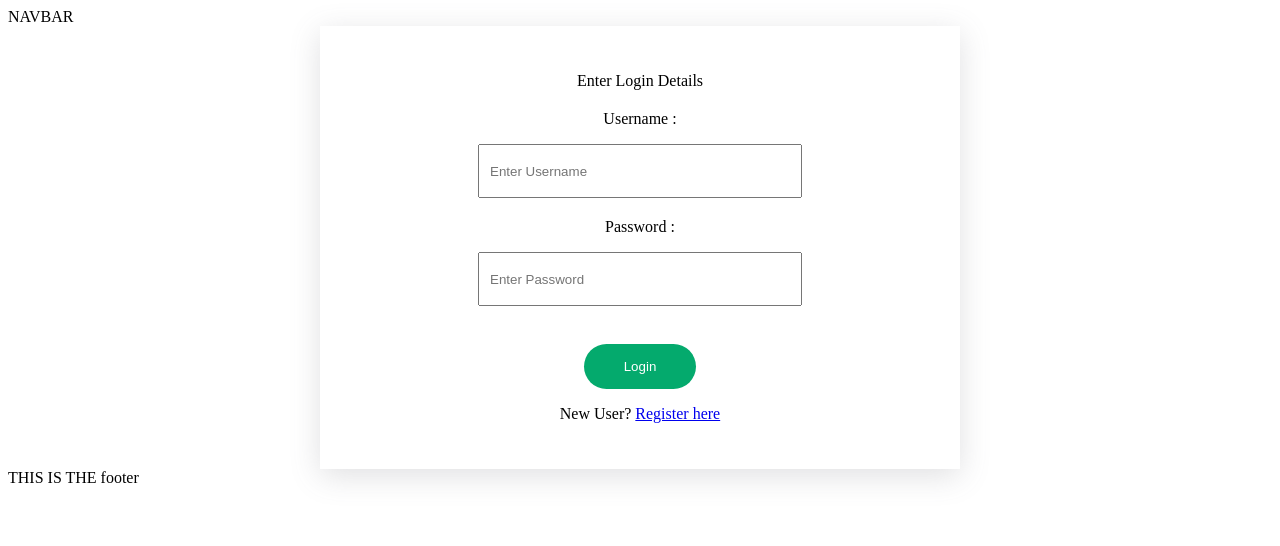
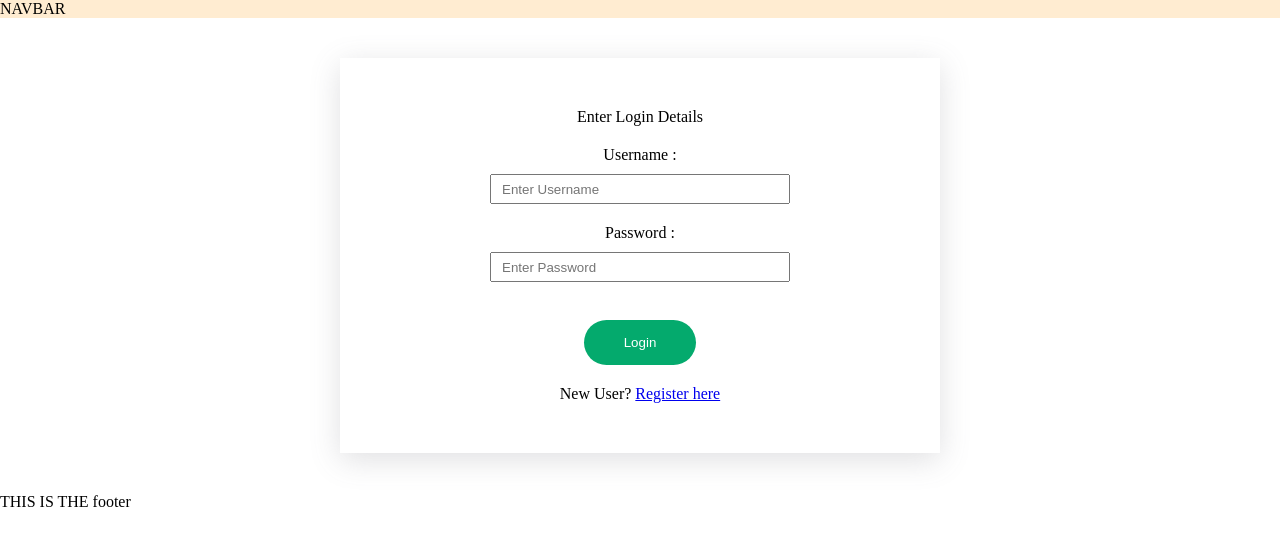
Before and after one commit to ajaystha42/drivingtest-django, a Django app: page / in a window 1280 px wide. Shown: the top 546 px of the page. Run offline with Django 4.2, Linux system fonts and the light colour scheme.

Commit message:
style adjustments

```diff
--- a/Quiz/static/base.css
+++ b/Quiz/static/base.css
@@ -1,3 +1,9 @@
+* {
+  margin: 0;
+  padding: 0;
+  box-sizing: border-box;
+}
+
 .navigation {
-  /* background-color: blue; */
+  background-color: #ffecd1;
 }
--- a/Quiz/static/styles.css
+++ b/Quiz/static/styles.css
@@ -10,8 +10,8 @@ h2 {
 }
 
 .main-container {
-  margin: 0 auto;
-  padding: 30px 20px;
+  margin: 40px auto;
+  padding: 50px 30px;
   max-width: 600px;
   text-align: center;
 
@@ -22,6 +22,10 @@ h2 {
   margin: 20px;
 }
 
+.input-container p {
+  margin: 10px;
+}
+
 .input-container input {
   padding: 10px;
   width: 300px;
@@ -30,6 +34,7 @@ h2 {
 
 button {
   padding: 15px 40px;
+  margin-bottom: 20px;
   border-radius: 100px;
   border: none;
   color: #fff;
```
